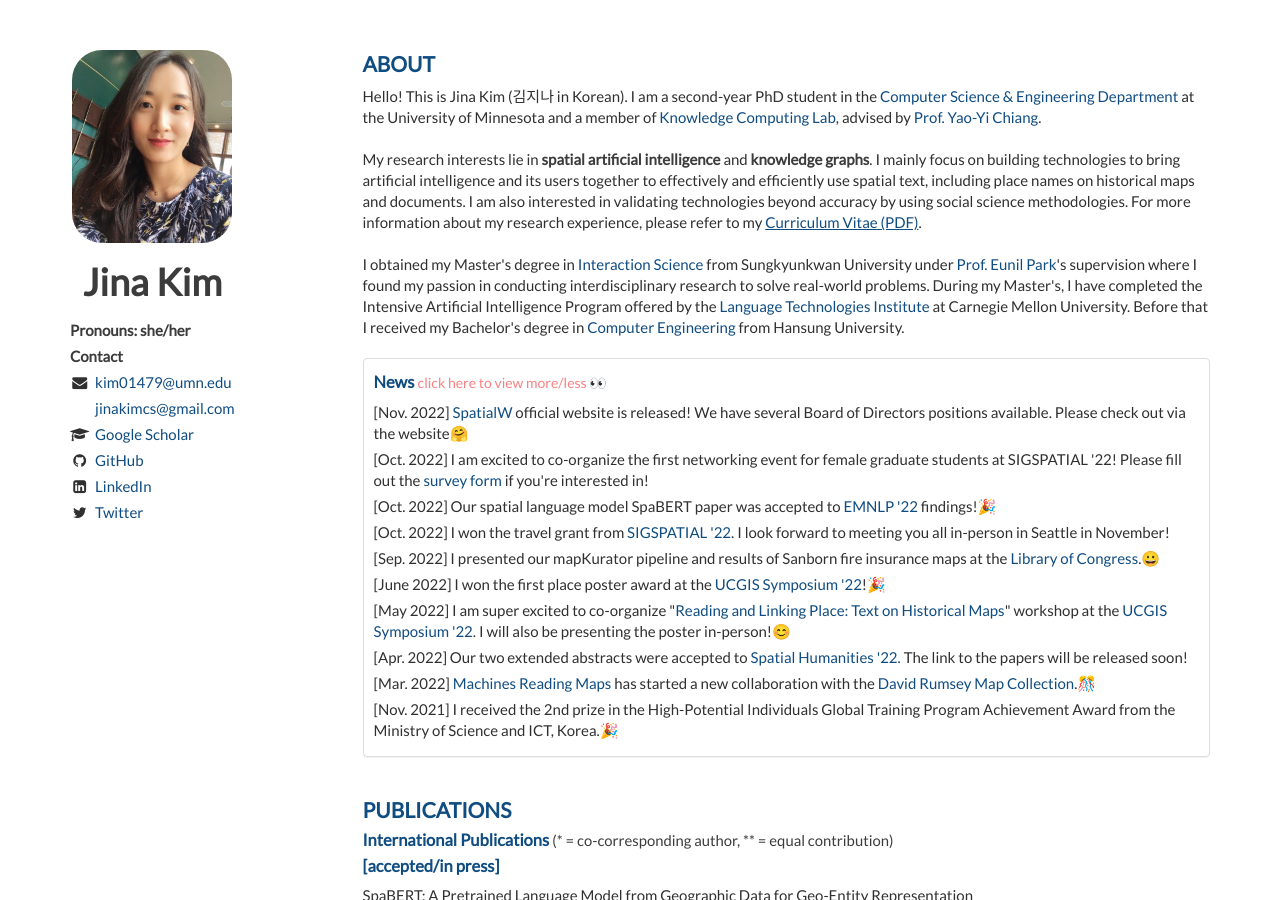
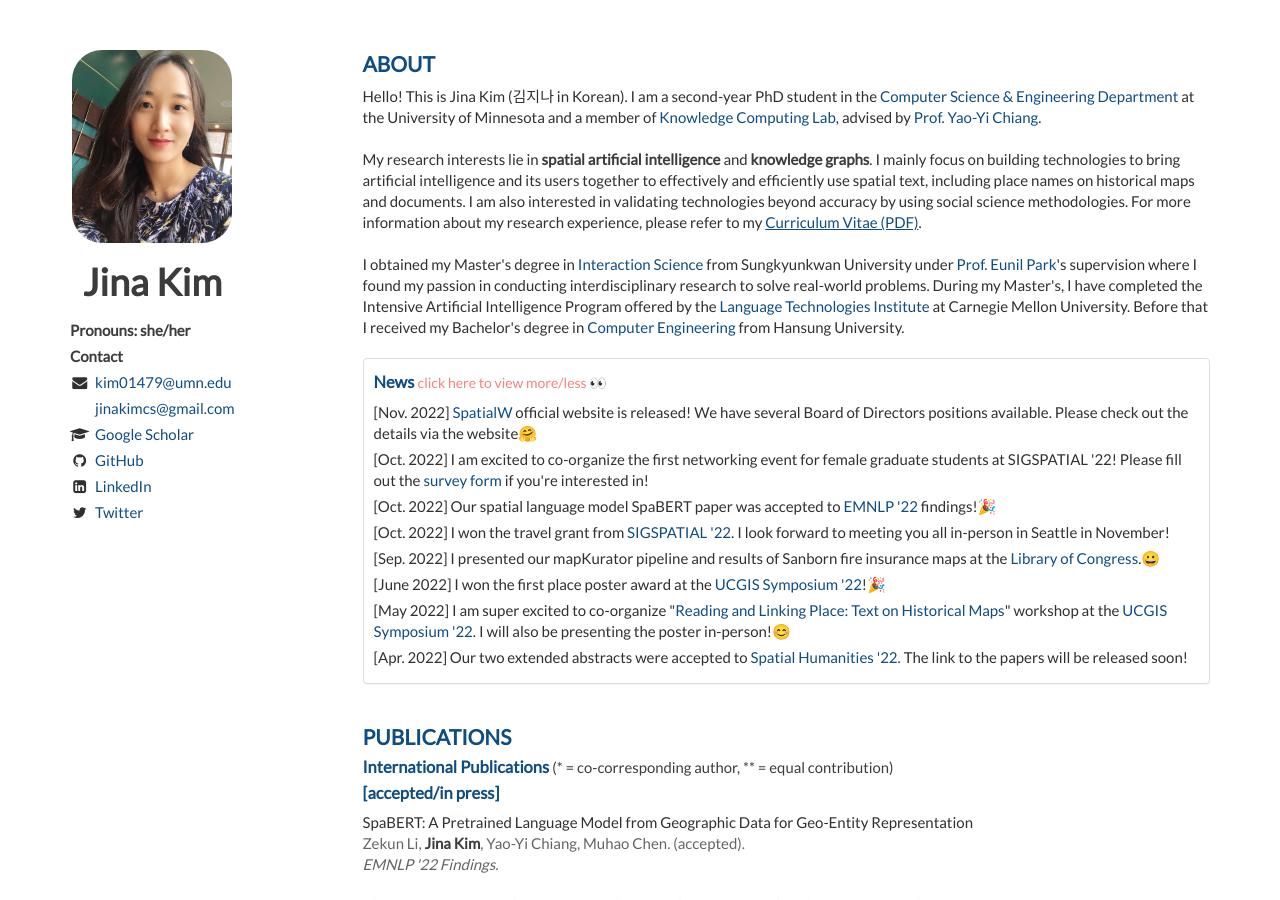
Before and after one commit to Jina-Kim/Jina-Kim.github.io, a Jekyll site: the page built from index.html, in a window 1280 px wide and 900 px high. Built offline with Jekyll 4.4.1, drawn with Linux system fonts in a browser that asks for light colours; nearby versions of some CDN libraries; the list of posts is cut into pages by our own code.

Commit message:
Update index.html

```diff
--- a/_includes/about.html
+++ b/_includes/about.html
@@ -19,7 +19,7 @@
       <div class="panel-body">
           <h2>News <a type="button" data-toggle="collapse" data-target="#collapseList" aria-expanded="false" aria-controls="collapseList" style="font-size: 85%; color: #F58282;font-weight: normal;">click here to view more/less 👀</a></h2>
         <ul class="list-unstyled">
-            <li>[Nov. 2022] <a href="http://spatialwomen.github.io/">SpatialW</a> official website is released! We have several Board of Directors positions available. Please check out via the website🤗</li>
+            <li>[Nov. 2022] <a href="http://spatialwomen.github.io/">SpatialW</a> official website is released! We have several Board of Directors positions available. Please check out the details via the website🤗</li>
             <li>[Oct. 2022] I am excited to co-organize the first networking event for female graduate students at SIGSPATIAL '22! Please fill out the <a href="https://forms.gle/JicrFUYeUtaH7i3XA">survey form</a> if you're interested in!
             <li>[Oct. 2022] Our spatial language model SpaBERT paper was accepted to <a href="https://2022.emnlp.org/">EMNLP '22</a> findings!🎉</li>
             <li>[Oct. 2022] I won the travel grant from <a href="https://sigspatial2022.sigspatial.org/">SIGSPATIAL '22</a>. I look forward to meeting you all in-person in Seattle in November!</li>
@@ -27,9 +27,9 @@
             <li>[June 2022] I won the first place poster award at the <a href="https://www.ucgis.org/student-awards-2022">UCGIS Symposium '22</a>!🎉</li>
             <li>[May 2022] I am super excited to co-organize "<a href="https://machines-reading-maps.github.io/ucgis2022-workshop">Reading and Linking Place: Text on Historical Maps</a>" workshop at the <a href="https://www.ucgis.org/symposium-2022-main">UCGIS Symposium '22</a>. I will also be presenting the poster in-person!😊</li>
             <li>[Apr. 2022] Our two extended abstracts were accepted to <a href="https://www.gcdh.ugent.be/spatial-humanities-2022">Spatial Humanities '22.</a> The link to the papers will be released soon!</li>
-            <li>[Mar. 2022] <a href="http://machines-reading-maps.github.io">Machines Reading Maps</a> has started a new collaboration with the <a href="https://www.davidrumsey.com/">David Rumsey Map Collection</a>.🎊</li>
-            <li>[Nov. 2021] I received the 2nd prize in the High-Potential Individuals Global Training Program Achievement Award from the Ministry of Science and ICT, Korea.🎉</li>
             <div class="collapse" id="collapseList" aria-expanded="false" style="height: 0px;">
+                <li>[Mar. 2022] <a href="http://machines-reading-maps.github.io">Machines Reading Maps</a> has started a new collaboration with the <a href="https://www.davidrumsey.com/">David Rumsey Map Collection</a>.🎊</li>
+                <li>[Nov. 2021] I received the 2nd prize in the High-Potential Individuals Global Training Program Achievement Award from the Ministry of Science and ICT, Korea.🎉</li>
                 <li>[Nov. 2021] I will serve as a student volunteer at the <a href="https://sigspatial2021.sigspatial.org">SIGSPATIAL '21</a>!</li>
                 <li>[Aug. 2021] I am thrilled to join <a href="http://machines-reading-maps.github.io">Machines Reading Maps</a> project! I look forward to contributing my skills and collaborating with amazing team members.🤗</li>
                 <li>[Jun. 2021] Our dx-SKKU&amp;Raon team won a second prize in <a href="https://sites.google.com/view/covidfake-emoreact-2021/home?authuser=0">Fake-EmoReact challenge</a> hosted by <a href="https://sites.google.com/site/socialnlp2021/#pgnaacl">SocialNLP</a> @ NAACL '21! </li>
```
